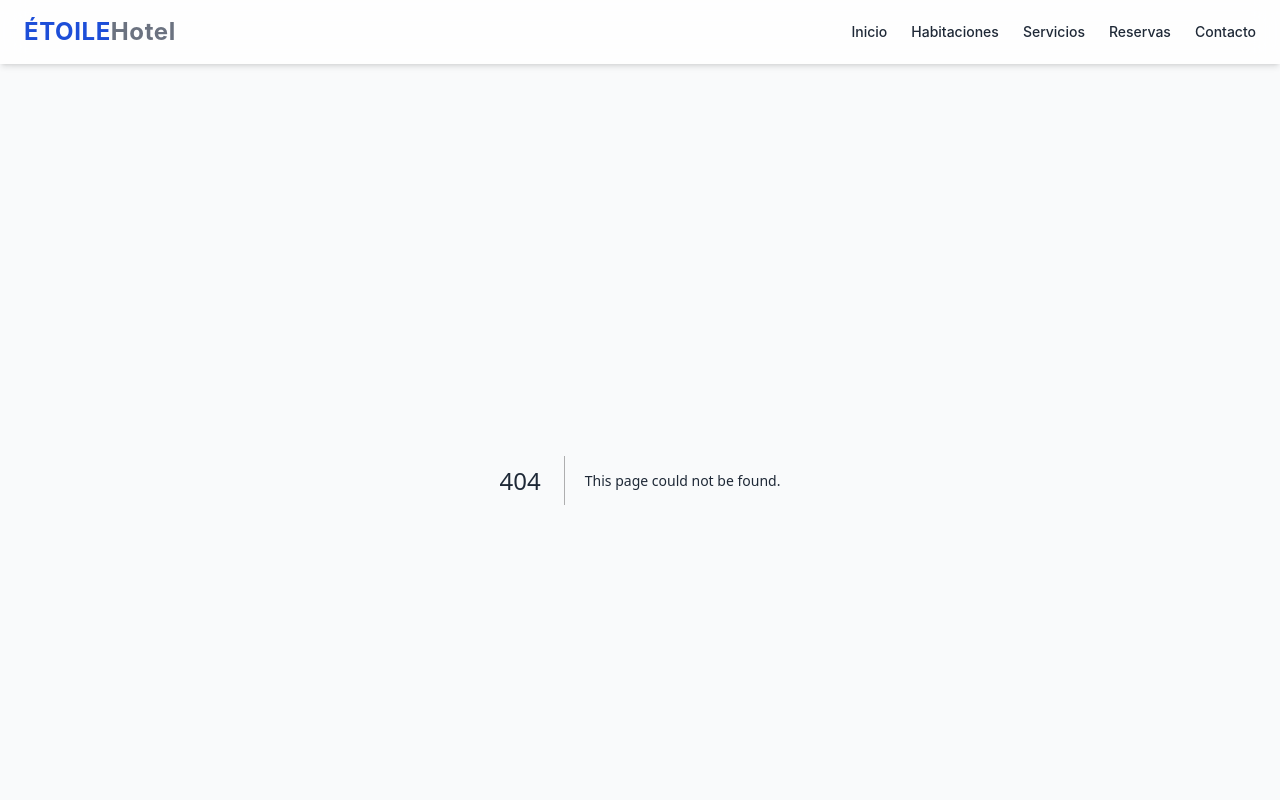
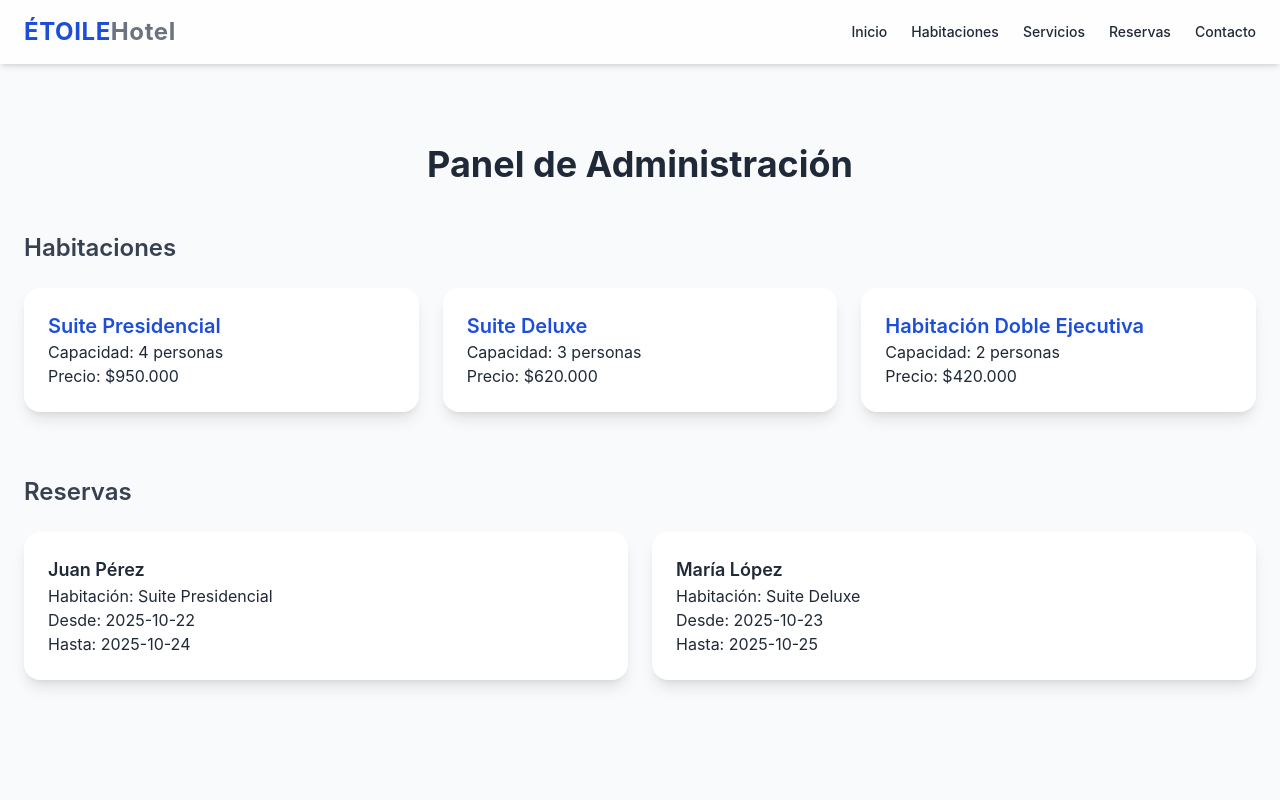
Before and after one commit to Dev-Sot/hotel-booking, a Next.js app: page /admin in a window 1280 px wide. Before the commit this address had no page. Shown: the top 800 px of the page. Built offline with nearby package versions, Linux system fonts and the light colour scheme.

Commit message:
Panel de administración con visualización de habitaciones y reservas

```diff
--- /dev/null
+++ b/src/app/admin/page.tsx
@@ -0,0 +1,51 @@
+import Image from "next/image";
+
+const habitaciones = [
+  { id: 1, nombre: "Suite Presidencial", capacidad: 4, precio: 950000 },
+  { id: 2, nombre: "Suite Deluxe", capacidad: 3, precio: 620000 },
+  { id: 3, nombre: "Habitación Doble Ejecutiva", capacidad: 2, precio: 420000 },
+];
+
+const reservas = [
+  { id: 1, cliente: "Juan Pérez", habitacion: "Suite Presidencial", desde: "2025-10-22", hasta: "2025-10-24" },
+  { id: 2, cliente: "María López", habitacion: "Suite Deluxe", desde: "2025-10-23", hasta: "2025-10-25" },
+];
+
+export default function AdminPage() {
+  return (
+    <div className="max-w-7xl mx-auto px-6 py-16">
+      <h1 className="text-4xl font-bold text-center mb-12 text-gray-800">
+        Panel de Administración
+      </h1>
+
+      {/* Habitaciones */}
+      <section className="mb-16">
+        <h2 className="text-2xl font-semibold mb-6 text-gray-700">Habitaciones</h2>
+        <div className="grid md:grid-cols-3 gap-6">
+          {habitaciones.map((h) => (
+            <div key={h.id} className="bg-white p-6 rounded-2xl shadow-lg hover:shadow-2xl transition">
+              <h3 className="text-xl font-semibold text-blue-700">{h.nombre}</h3>
+              <p>Capacidad: {h.capacidad} personas</p>
+              <p>Precio: ${h.precio.toLocaleString("es-CO")}</p>
+            </div>
+          ))}
+        </div>
+      </section>
+
+      {/* Reservas */}
+      <section>
+        <h2 className="text-2xl font-semibold mb-6 text-gray-700">Reservas</h2>
+        <div className="grid md:grid-cols-2 gap-6">
+          {reservas.map((r) => (
+            <div key={r.id} className="bg-white p-6 rounded-2xl shadow-lg hover:shadow-2xl transition">
+              <h3 className="text-lg font-semibold text-gray-800">{r.cliente}</h3>
+              <p>Habitación: {r.habitacion}</p>
+              <p>Desde: {r.desde}</p>
+              <p>Hasta: {r.hasta}</p>
+            </div>
+          ))}
+        </div>
+      </section>
+    </div>
+  );
+}
```
